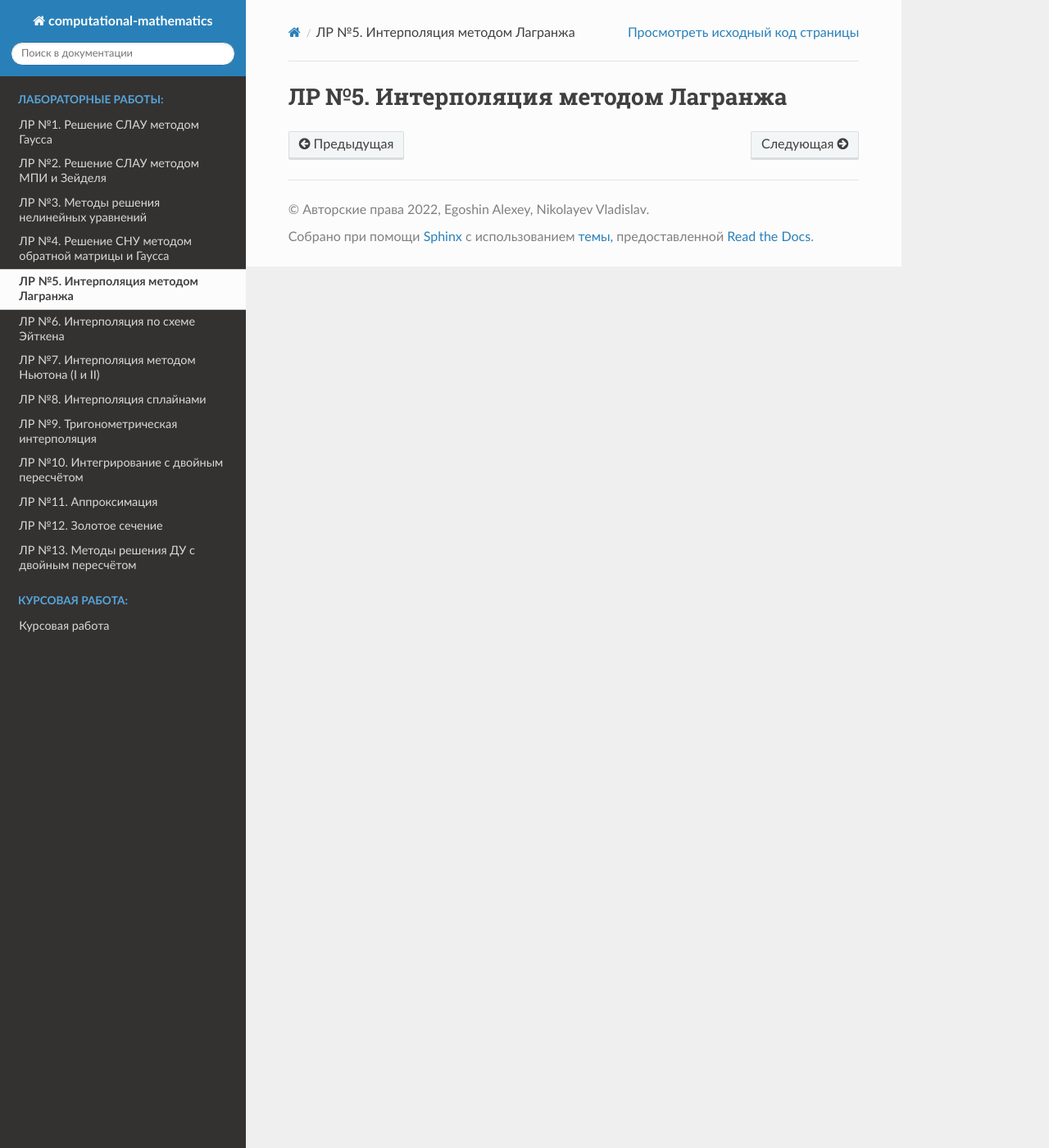
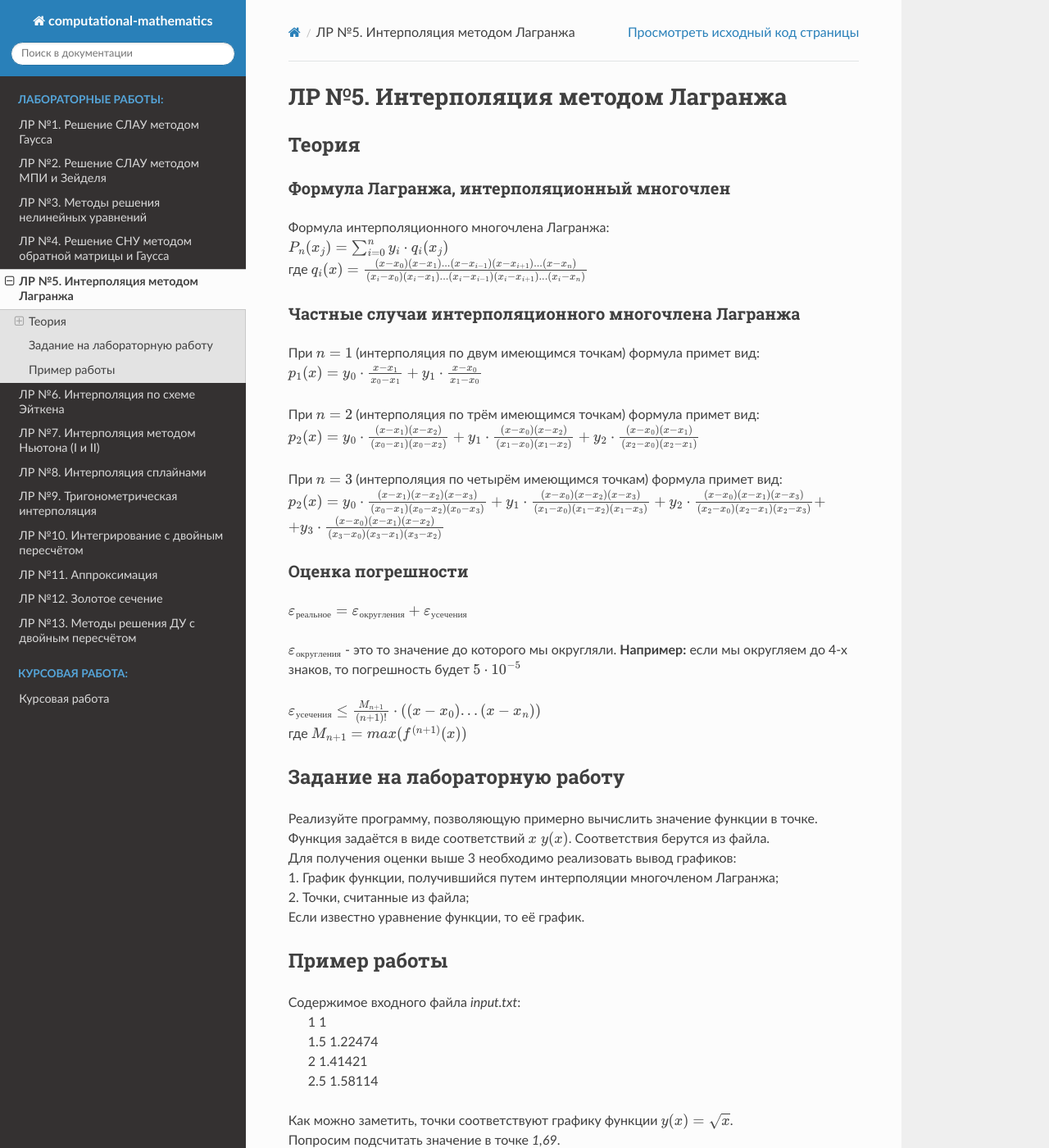
Before and after one commit to RipeCherries/computational-mathematics, a Sphinx documentation site: the page built from source/lab_5.rst, in a window 1280 px wide and 1400 px high. Shown: the whole window at 82% size. Built offline with Sphinx 7.4.7 and the Read the Docs theme 2.0.0, drawn with Linux system fonts in a browser that asks for light colours; some of the changed text lies outside the part shown.

Commit message:
I did the task for the 5th laboratory work

```diff
--- a/source/lab_5.rst
+++ b/source/lab_5.rst
@@ -1,2 +1,61 @@
 ЛР №5. Интерполяция методом Лагранжа
 ====================================
+
+Теория
+------
+
+Формула Лагранжа, интерполяционный многочлен
+~~~~~~~~~~~~~~~~~~~~~~~~~~~~~~~~~~~~~~~~~~~~
+
+| Формула интерполяционного многочлена Лагранжа:
+| :math:`P_{n}(x_{j})=\sum_{i=0}^{n}y_{i}\cdot q_{i}(x_{j})`
+| где :math:`q_{i}(x) = \frac{(x-x_{0})(x-x_{1})...(x-x_{i-1})(x-x_{i+1})...(x-x_{n})}{(x_{i}-x_{0})(x_{i}-x_{1})...(x_{i}-x_{i-1})(x_{i}-x_{i+1})...(x_{i}-x_{n})}`
+
+Частные случаи интерполяционного многочлена Лагранжа
+~~~~~~~~~~~~~~~~~~~~~~~~~~~~~~~~~~~~~~~~~~~~~~~~~~~~
+
+| При :math:`n = 1` (интерполяция по двум имеющимся точкам) формула примет вид:
+| :math:`p_{1}(x)=y_{0}\cdot \frac{x-x_{1}}{x_{0}-x_{1}}+y_{1}\cdot \frac{x-x_{0}}{x_{1}-x_{0}}`
+
+| При :math:`n = 2` (интерполяция по трём имеющимся точкам) формула примет вид:
+| :math:`p_{2}(x)=y_{0}\cdot \frac{(x-x_{1})(x-x_{2})}{(x_{0}-x_{1})(x_{0}-x_{2})}+y_{1}\cdot \frac{(x-x_{0})(x-x_{2})}{(x_{1}-x_{0})(x_{1}-x_{2})}+y_{2}\cdot \frac{(x-x_{0})(x-x_{1})}{(x_{2}-x_{0})(x_{2}-x_{1})}`
+
+| При :math:`n = 3` (интерполяция по четырём имеющимся точкам) формула примет вид:
+| :math:`p_{2}(x)=y_{0}\cdot \frac{(x-x_{1})(x-x_{2})(x-x_{3})}{(x_{0}-x_{1})(x_{0}-x_{2})(x_{0}-x_{3})}+y_{1}\cdot \frac{(x-x_{0})(x-x_{2})(x-x_{3})}{(x_{1}-x_{0})(x_{1}-x_{2})(x_{1}-x_{3})}+y_{2}\cdot \frac{(x-x_{0})(x-x_{1})(x-x_{3})}{(x_{2}-x_{0})(x_{2}-x_{1})(x_{2}-x_{3})}+`
+| :math:`+y_{3}\cdot \frac{(x-x_{0})(x-x_{1})(x-x_{2})}{(x_{3}-x_{0})(x_{3}-x_{1})(x_{3}-x_{2})}`
+
+Оценка погрешности
+~~~~~~~~~~~~~~~~~~
+
+| :math:`\varepsilon_{\text{реальное}}=\varepsilon_{\text{округления}}+\varepsilon_{\text{усечения}}`
+|
+| :math:`\varepsilon_{\text{округления}}` - это то значение до которого мы округляли. **Например:** если мы округляем до 4-х знаков, то погрешность будет :math:`5\cdot 10^{-5}`
+|
+| :math:`\varepsilon_{\text{усечения}} \le \frac{M_{n+1}}{(n+1)!}\cdot ((x-x_{0})...(x-x_{n}))`
+| где :math:`M_{n+1}=max(f^{(n+1)}(x))`
+
+Задание на лабораторную работу
+------------------------------
+
+| Реализуйте программу, позволяющую примерно вычислить значение функции в точке. Функция задаётся в виде соответствий :math:`x\;y(x)`. Соответствия берутся из файла.
+| Для получения оценки выше 3 необходимо реализовать вывод графиков:
+| 1. График функции, получившийся путем интерполяции многочленом Лагранжа;
+| 2. Точки, считанные из файла;
+| Если известно уравнение функции, то её график.
+
+Пример работы
+-------------
+
+| Содержимое входного файла *input.txt*:
+|   1 1
+|   1.5 1.22474
+|   2 1.41421
+|   2.5 1.58114
+|
+| Как можно заметить, точки соответствуют графику функции :math:`y(x)=\sqrt{x}`.
+| Попросим подсчитать значение в точке *1,69*.
+| Ответ, который должна выдать программа: *1,30020359276*. Допусакаются ответы в пределах погрешности.
+|
+| Пример графика:
+
+.. image:: images/lab_5.jpg
```
Also changed, not shown: source/images/lab_5.jpg (added).
